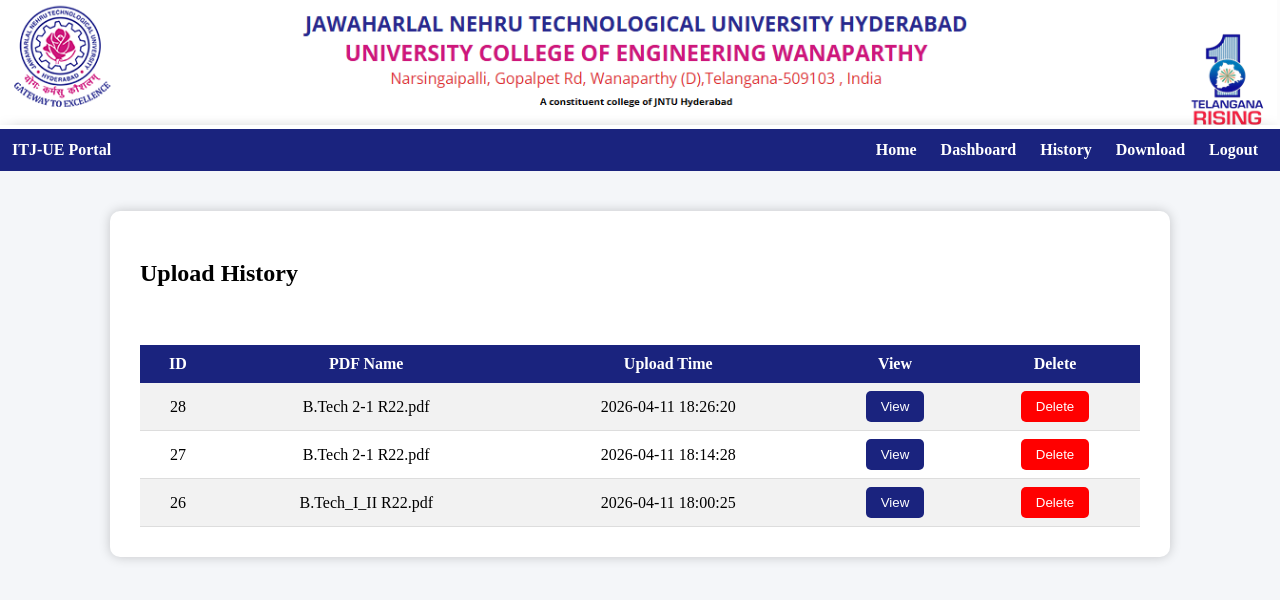
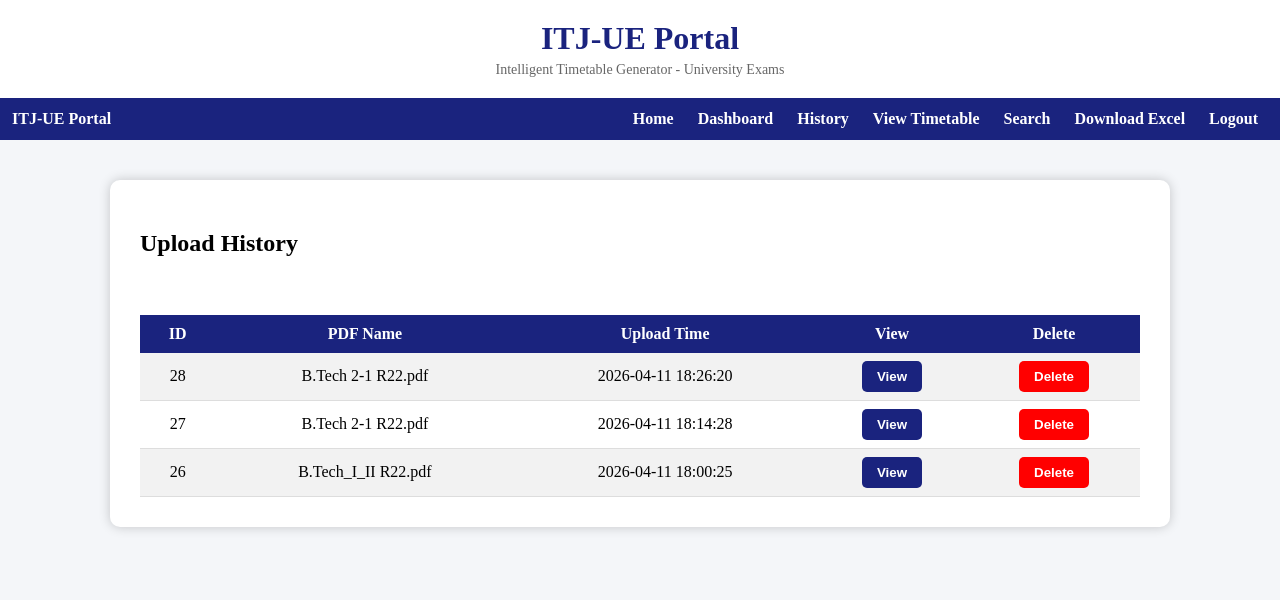
Before and after one commit to rahulmuniganti-ux/ITJ-UE, a Flask app: page /history in a window 1280 px wide. Shown: the top 600 px of the page. Run offline with Flask 3, Linux system fonts and the light colour scheme; a user stored in the database is signed in; data comes from the database, SQL or seed files in the repository.

Commit message:
Update base.html

```diff
--- a/templates/base.html
+++ b/templates/base.html
@@ -4,7 +4,8 @@
 <head>
 
 <meta charset="UTF-8">
-<title>ITJ-UE</title>
+<meta name="viewport" content="width=device-width, initial-scale=1.0">
+<title>ITJ-UE Portal</title>
 
 <style>
 
@@ -21,13 +22,29 @@ background:#f4f6f9;
 .header{
 text-align:center;
 background:white;
+padding: 20px 0;
 }
 
+.header h1{
+color: #1a237e;
+margin: 0;
+font-size: 32px;
+}
+
+.header p{
+color: #666;
+margin: 5px 0 0 0;
+font-size: 14px;
+}
+
+/* If you have banner image, uncomment this */
+/*
 .header img{
 width:100%;
 max-height:150px;
 object-fit:contain;
 }
+*/
 
 /* NAVBAR */
 
@@ -38,6 +55,7 @@ padding:12px;
 display:flex;
 justify-content:space-between;
 align-items:center;
+flex-wrap: wrap;
 }
 
 .menu a{
@@ -54,7 +72,7 @@ text-decoration:underline;
 /* MAIN CONTENT AREA */
 
 .container{
-padding:40px;
+padding:40px 20px;
 display:flex;
 justify-content:center;
 }
@@ -93,6 +111,15 @@ transition:0.3s;
 transform:scale(1.05);
 }
 
+.card h3{
+color:#1a237e;
+margin-bottom:10px;
+}
+
+.card p{
+line-height:1.5;
+}
+
 /* TABLE STYLE */
 
 table{
@@ -126,10 +153,15 @@ background:#1a237e;
 color:white;
 border-radius:5px;
 cursor:pointer;
+font-weight: bold;
 }
 
 button:hover{
 background:#3949ab;
+}
+
+a button{
+text-decoration: none;
 }
 
 /* FLASH */
@@ -143,6 +175,22 @@ display:inline-block;
 margin:10px;
 }
 
+/* Responsive */
+@media (max-width: 768px) {
+    .navbar {
+        flex-direction: column;
+        gap: 10px;
+    }
+
+    .main-card {
+        padding: 20px;
+    }
+
+    .card {
+        width: 100%;
+    }
+}
+
 </style>
 
 </head>
@@ -152,7 +200,12 @@ margin:10px;
 <!-- 🔵 BANNER -->
 
 <div class="header">
-<img src="{{ url_for('static', filename='images/banner.png') }}">
+    <!-- Option 1: Text-based header (current) -->
+    <h1>ITJ-UE Portal</h1>
+    <p>Intelligent Timetable Generator - University Exams</p>
+
+    <!-- Option 2: If you have banner image, replace above with: -->
+    <!-- <img src="{{ url_for('static', filename='images/banner.png') }}" alt="ITJ-UE Banner"> -->
 </div>
 
 <!-- 🔵 NAVBAR -->
@@ -168,11 +221,14 @@ margin:10px;
 {% if session.get('role') == "admin" %}
 <a href="/admin_dashboard">Dashboard</a>
 <a href="/history">History</a>
-<a href="/download_excel">Download</a>
+<a href="/view_consolidated">View Timetable</a>
+<a href="/search">Search</a>
+<a href="/export_excel">Download Excel</a>
 <a href="/logout">Logout</a>
 {% elif session.get('role') == "student" %}
-<a href="/view_consolidated">View</a>
-<a href="/export_excel">Download</a>
+<a href="/view_consolidated">View Timetable</a>
+<a href="/search">Search</a>
+<a href="/export_excel">Download Excel</a>
 <a href="/logout">Logout</a>
 {% else %}
 <a href="/login">Login</a>
@@ -185,11 +241,11 @@ margin:10px;
 
 <!-- 🔵 FLASH -->
 
-{% with messages = get_flashed_messages() %}
+{% with messages = get_flashed_messages(with_categories=true) %}
 {% if messages %}
 <div style="text-align:center">
-{% for message in messages %}
-<div class="flash">{{ message }}</div>
+{% for category, message in messages %}
+<div class="flash flash-{{ category }}">{{ message }}</div>
 {% endfor %}
 </div>
 {% endif %}
```
